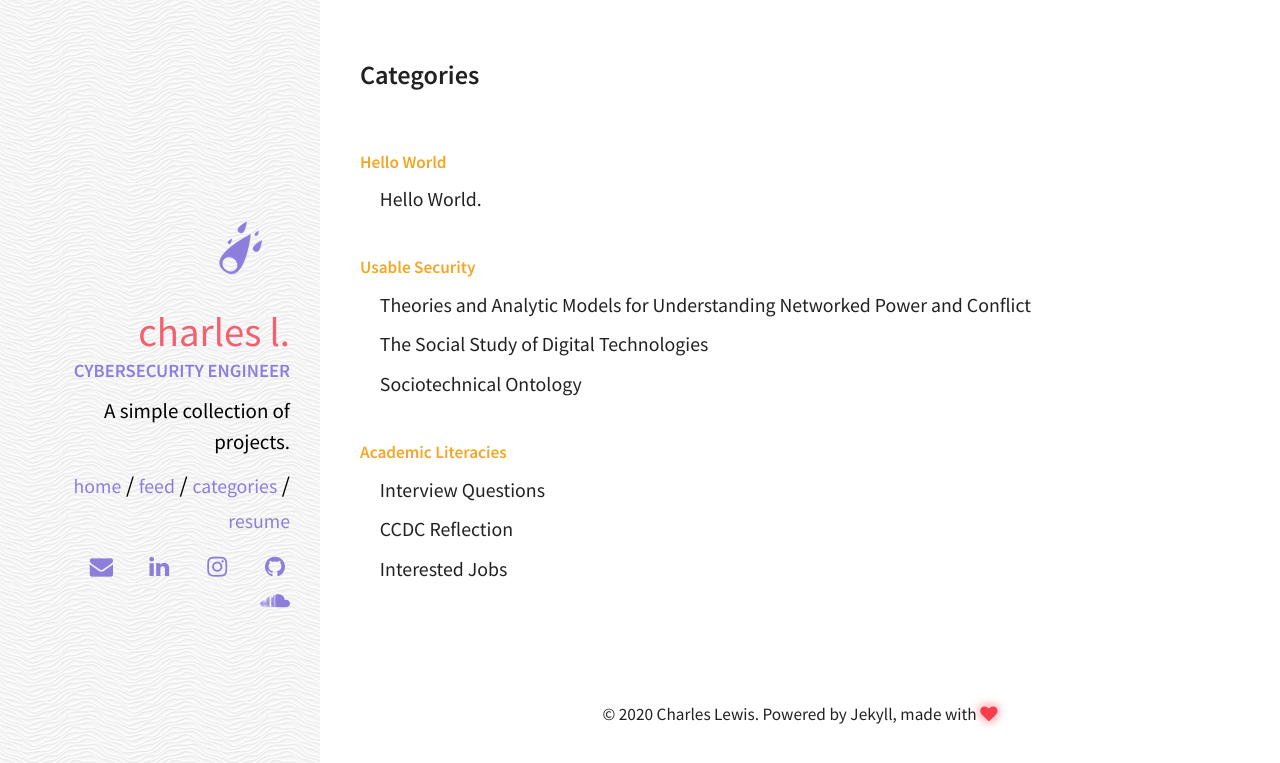
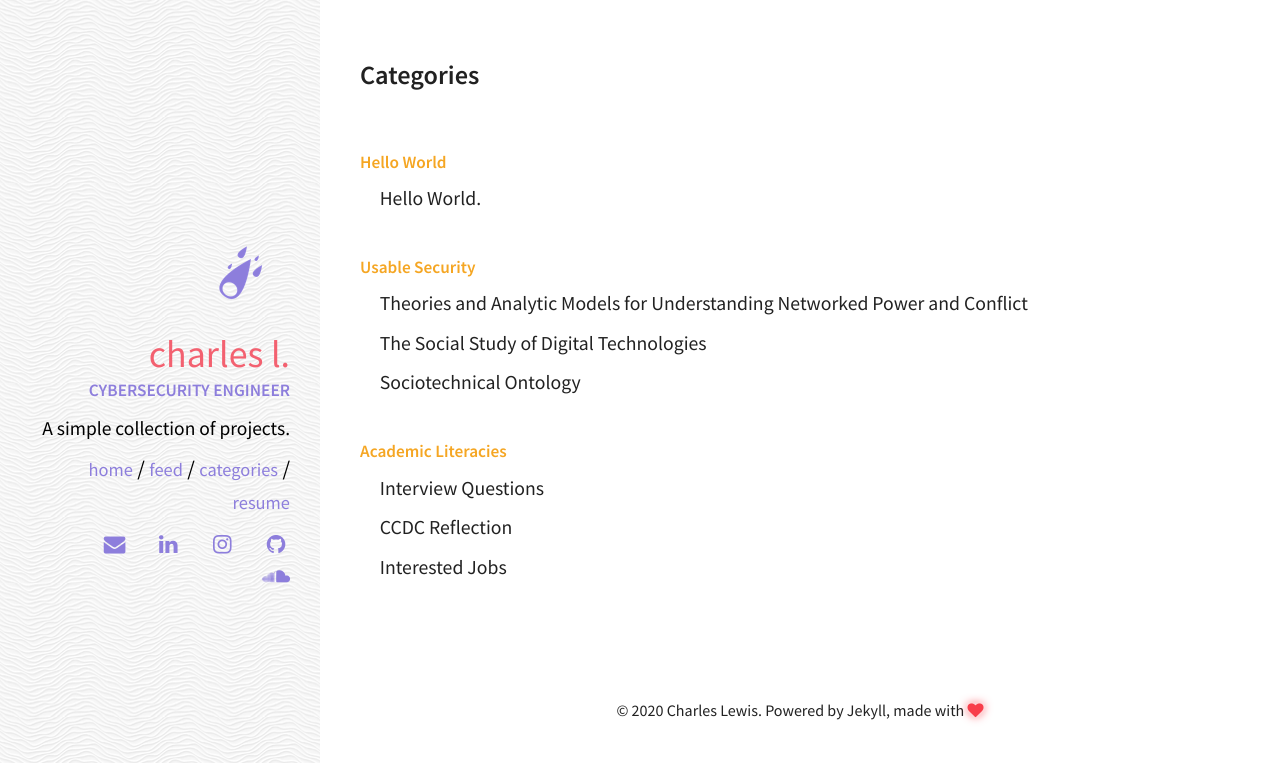
Before and after one commit to clewis10/clewis10OLD.github.io, a Jekyll site: the page built from categories/index.html, in a window 1280 px wide. Shown: the top 763 px of the page. Built offline with Jekyll 4.4.1, drawn with Linux system fonts in a browser that asks for light colours.

Commit message:
font size

```diff
--- a/_layouts/default.html
+++ b/_layouts/default.html
@@ -3,7 +3,7 @@
 
 {% include head.html %}
 
-<body style="font-size: 115%;">
+<body style="font-size: 107%;">
   <div class="row">
     <div class="col s12 m3">
       <div class="table cover">
--- a/_layouts/ind.html
+++ b/_layouts/ind.html
@@ -3,7 +3,7 @@
 
 {% include head.html %}
 
-<body style="font-size: 115%;">
+<body style="font-size: 107%;">
   <div class="row">
     <div class="col s12 m3">
       <div class="table cover">
@@ -16,7 +16,7 @@
             <h1 style="font-size: 500%;">
                 Hello All.
             </h1>
-            <br/><br/><br/><br/><br/><br/><br/><br/><br/><br/><br/><br/><br/><br/>
+            <br/><br/><br/><br/><br/><br/><br/><br/><br/><br/><br/><br/><br/><br/><br/><br/><br/><br/><br/><br/><br/><br/><br/>
             <!-- <h2>
                 Choas is inherent
                 <br/>
--- a/_layouts/post.html
+++ b/_layouts/post.html
@@ -1,7 +1,7 @@
 ---
 layout: default
 ---
-<div  style="font-size: 115%;">
+<div  style="font-size: 107%;">
 <a class="btn" href= "{{ site.url }}/feed/" >
   Feed
 </a>
--- a/_layouts/post_listing.html
+++ b/_layouts/post_listing.html
@@ -3,7 +3,7 @@ layout: default
 ---
 
 {% for post in site.posts %}
-<section class="post" style="font-size: 115%;">
+<section class="post" style="font-size: 107%;">
   <header class="post-header">
     <p class="post-meta">
       <span class="post-date">
--- a/categories/index.html
+++ b/categories/index.html
@@ -3,7 +3,7 @@ layout: page
 title:  Categories
 permalink: /categories/
 ---
-<div class="tag-list">
+<div class="tag-list" style="font-size: 107%;">
 {% for cat in site.categories %}
   <div class="tag-group">
     {% capture cat_name %}{{ cat | first }}{% endcapture %}
```
